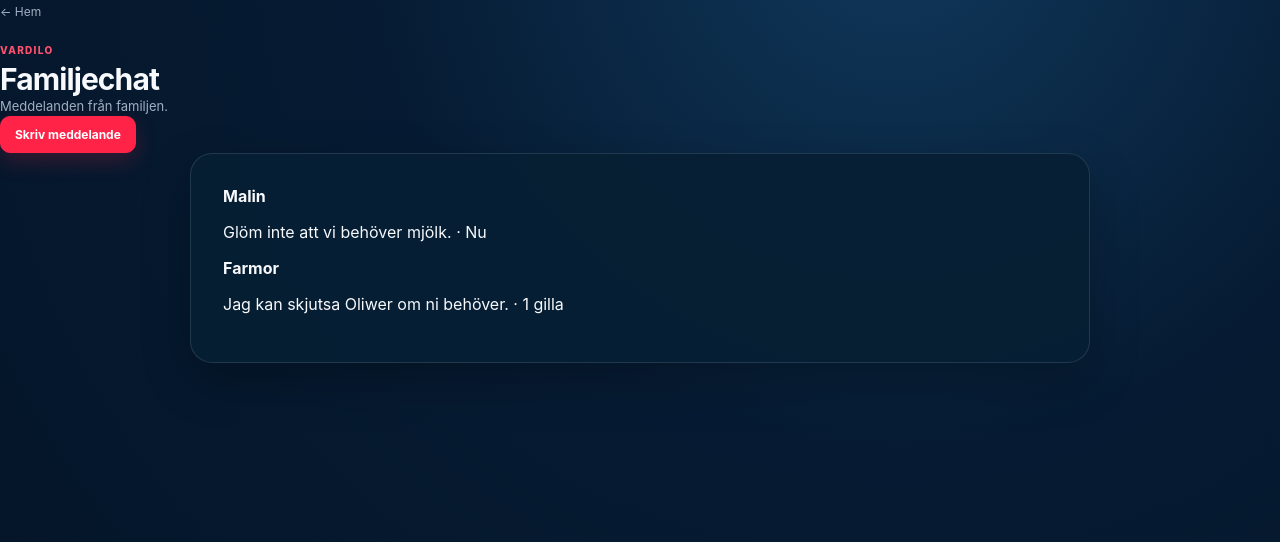
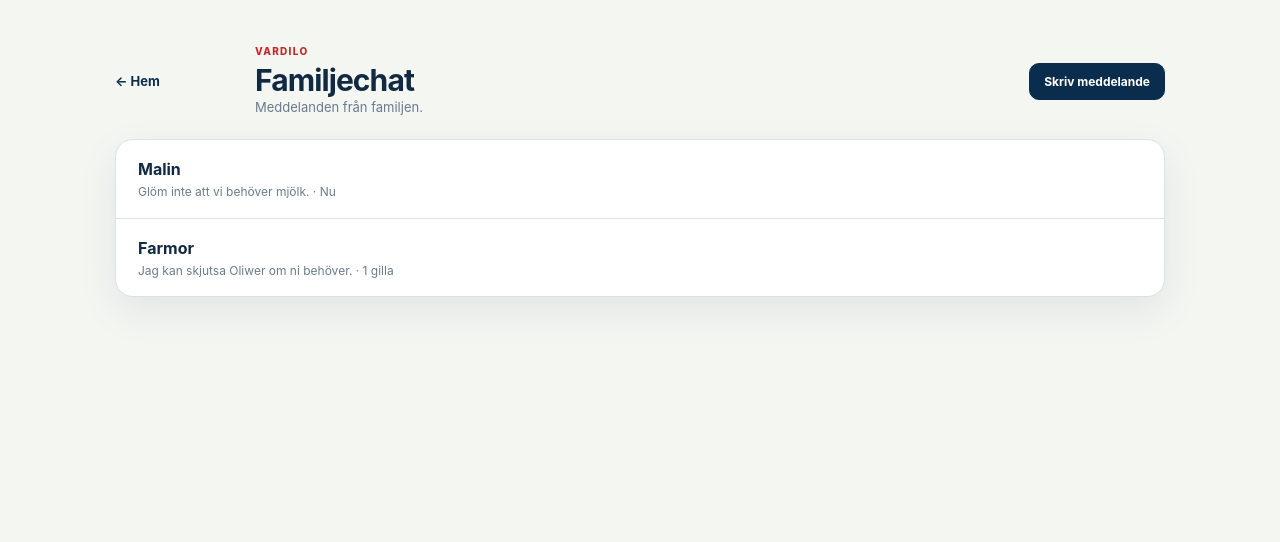
Before and after one commit to AdrianAmbjorn/Vardilo, a Next.js app: page /chat in a window 1280 px wide. Shown: the top 542 px of the page. Built offline with nearby package versions, Linux system fonts and the light colour scheme.

Commit message:
Fix navigation page styling and Vardilo colors

```diff
--- a/app/globals.css
+++ b/app/globals.css
@@ -1,96 +1,90 @@
 * { box-sizing: border-box; }
 
 :root {
-  --bg: #061b33;
-  --bg-deep: #041426;
-  --sidebar: #061a30;
-  --surface: #092541;
-  --surface-2: #0d2d4b;
-  --text: #f7f9fc;
-  --muted: #9fb0c2;
-  --line: rgba(180, 205, 225, .15);
-  --accent: #ff2348;
-  --accent-dark: #d91438;
-  --accent-soft: rgba(255, 35, 72, .13);
-  --blue-soft: rgba(57, 126, 196, .22);
-  --shadow: 0 18px 50px rgba(0, 0, 0, .24);
+  --bg: #f4f6f2;
+  --surface: #ffffff;
+  --text: #102a43;
+  --muted: #6b7b8c;
+  --line: #dbe3ea;
+  --accent: #0b2d4d;
+  --accent-soft: #e8eef4;
+  --red: #c62828;
+  --red-soft: #fbeaea;
+  --shadow: 0 14px 40px rgba(16, 42, 67, .08);
 }
 
 html, body { margin: 0; min-height: 100%; }
-body { background: radial-gradient(circle at 70% -10%, #10385b 0, var(--bg) 42%, var(--bg-deep) 100%); color: var(--text); font-family: Inter, ui-sans-serif, system-ui, -apple-system, BlinkMacSystemFont, "Segoe UI", sans-serif; }
+body { background: var(--bg); color: var(--text); font-family: Inter, ui-sans-serif, system-ui, -apple-system, BlinkMacSystemFont, "Segoe UI", sans-serif; }
 button, a, input { font: inherit; }
 button { cursor: pointer; }
-a { color: inherit; }
 
 .shell { min-height: 100vh; display: grid; grid-template-columns: 255px 1fr; }
-.sidebar { background: rgba(4, 20, 38, .88); border-right: 1px solid var(--line); padding: 28px 18px; display: flex; flex-direction: column; }
-.brand { display: flex; gap: 12px; align-items: center; padding: 0 10px 30px; text-decoration: none; }
-.brand-mark { width: 40px; height: 40px; border-radius: 13px; background: var(--accent); color: white; display: grid; place-items: center; font-weight: 800; font-size: 19px; box-shadow: 0 8px 22px rgba(255, 35, 72, .25); }
+.sidebar { background: #fbfcfd; border-right: 1px solid var(--line); padding: 28px 18px; display: flex; flex-direction: column; }
+.brand { display: flex; gap: 12px; align-items: center; padding: 0 10px 30px; text-decoration: none; color: var(--text); }
+.brand-mark { width: 40px; height: 40px; border-radius: 13px; background: var(--accent); color: white; display: grid; place-items: center; font-weight: 800; font-size: 19px; }
 .brand strong { display: block; letter-spacing: .14em; font-size: 15px; }
 .brand span { display: block; color: var(--muted); font-size: 11px; margin-top: 3px; }
 nav { display: grid; gap: 5px; }
-.nav-item { text-decoration: none; color: var(--text); padding: 11px 12px; border-radius: 11px; display: flex; flex-direction: column; transition: .16s ease; }
-.nav-item:hover, .nav-item.active { background: var(--accent); color: white; transform: translateX(2px); }
+.nav-item { text-decoration: none; color: var(--text); padding: 11px 12px; border-radius: 11px; display: flex; flex-direction: column; }
+.nav-item:hover, .nav-item.active { background: var(--accent-soft); color: var(--accent); }
 .nav-item span { font-size: 14px; font-weight: 650; }
 .nav-item small { font-size: 11px; color: var(--muted); margin-top: 2px; }
-.nav-item:hover small, .nav-item.active small { color: rgba(255,255,255,.8); }
 .sidebar-footer { margin-top: auto; padding: 24px 10px 0; border-top: 1px solid var(--line); }
 .family-label { color: var(--muted); font-size: 10px; letter-spacing: .12em; font-weight: 700; margin-bottom: 12px; }
 .member { display: flex; align-items: center; gap: 9px; margin: 9px 0; }
 .member strong, .member small { display: block; }
 .member strong { font-size: 12px; }
 .member small { color: var(--muted); font-size: 10px; margin-top: 1px; }
-.avatar { width: 30px; height: 30px; border-radius: 50%; background: #17456d; color: white; display: grid; place-items: center; font-weight: 700; font-size: 12px; flex: 0 0 auto; }
+.avatar { width: 30px; height: 30px; border-radius: 50%; background: #e7edf3; color: var(--accent); display: grid; place-items: center; font-weight: 700; font-size: 12px; flex: 0 0 auto; }
 .avatar.small { width: 28px; height: 28px; }
 .content { max-width: 1180px; width: 100%; margin: 0 auto; padding: 38px 46px 60px; }
 .topbar { display: flex; justify-content: space-between; align-items: center; margin-bottom: 26px; }
-.eyebrow { color: #ff526f; font-size: 10px; font-weight: 800; letter-spacing: .13em; margin: 0 0 7px; }
+.eyebrow { color: var(--red); font-size: 10px; font-weight: 800; letter-spacing: .13em; margin: 0 0 7px; }
+.red-text { color: var(--red); }
 h1 { font-size: 30px; line-height: 1.1; margin: 0; letter-spacing: -.03em; }
 h2 { font-size: 25px; margin: 5px 0 8px; letter-spacing: -.025em; }
 h3 { font-size: 16px; margin: 0; }
-.red-text { color: var(--accent); }
-.red-dot { color: var(--accent); font-size: 11px; margin-right: 4px; }
-.profile { border: 1px solid rgba(255,255,255,.18); width: 38px; height: 38px; border-radius: 50%; background: transparent; color: white; font-weight: 700; }
-.profile:hover { border-color: var(--accent); color: var(--accent); }
-.hero-card { background: linear-gradient(135deg, rgba(11, 43, 71, .96), rgba(7, 30, 51, .96)); border: 1px solid var(--line); border-radius: 20px; padding: 28px; box-shadow: var(--shadow); display: flex; justify-content: space-between; align-items: center; gap: 25px; }
+.profile { border: 0; width: 38px; height: 38px; border-radius: 50%; background: var(--accent); color: white; font-weight: 700; }
+.hero-card { background: var(--surface); border: 1px solid var(--line); border-radius: 20px; padding: 28px; box-shadow: var(--shadow); display: flex; justify-content: space-between; align-items: center; gap: 25px; }
 .muted { color: var(--muted); font-size: 13px; line-height: 1.55; margin: 0; }
 .hero-actions { display: flex; gap: 9px; flex-shrink: 0; }
-.primary, .secondary, .help-request button, .help-request a { border-radius: 10px; padding: 10px 14px; font-size: 12px; font-weight: 700; text-decoration: none; }
-.primary { border: 1px solid var(--accent); background: var(--accent); color: white; box-shadow: 0 8px 22px rgba(255,35,72,.2); }
-.primary:hover { background: #ff3d5d; }
-.secondary { border: 1px solid rgba(255,255,255,.2); background: transparent; color: white; }
-.secondary:hover { border-color: var(--accent); color: white; }
-.quick-add { margin-top: 12px; padding: 16px 18px; background: var(--surface); border: 1px solid var(--line); border-radius: 14px; display: flex; align-items: center; justify-content: space-between; gap: 20px; box-shadow: var(--shadow); }
-.quick-add > div { display: flex; gap: 8px; flex-wrap: wrap; }
-.quick-add a { text-decoration: none; background: var(--accent-soft); color: #ff6a82; border: 1px solid rgba(255,35,72,.25); border-radius: 9px; padding: 8px 11px; font-size: 11px; font-weight: 700; }
+.primary, .secondary, .help-request button { border-radius: 10px; padding: 10px 14px; font-size: 12px; font-weight: 700; text-decoration: none; }
+.primary { border: 1px solid var(--accent); background: var(--accent); color: white; }
+.secondary { border: 1px solid var(--line); background: white; color: var(--text); }
 .grid { display: grid; grid-template-columns: 1.15fr .85fr; gap: 18px; margin-top: 18px; }
-.card { background: rgba(7, 31, 52, .9); border: 1px solid var(--line); border-radius: 17px; padding: 21px; box-shadow: 0 8px 25px rgba(0, 0, 0, .16); }
+.card { background: var(--surface); border: 1px solid var(--line); border-radius: 17px; padding: 21px; box-shadow: 0 8px 25px rgba(16, 42, 67, .035); }
 .card-heading { display: flex; justify-content: space-between; align-items: center; margin-bottom: 14px; }
-.card-heading > span, .card-heading a { color: var(--muted); font-size: 11px; text-decoration: none; }
-.card-heading a:hover { color: var(--accent); }
+.card-heading > span { color: var(--muted); font-size: 11px; }
 .event { display: grid; grid-template-columns: 52px 1fr auto; gap: 12px; align-items: center; padding: 13px 0; border-top: 1px solid var(--line); }
-.time { color: #ff526f; font-weight: 750; font-size: 12px; }
+.time { color: var(--accent); font-weight: 750; font-size: 12px; }
 .event strong, .help-request strong, .task-row strong { font-size: 13px; }
 .event p, .help-request p, .task-row p { color: var(--muted); font-size: 11px; margin: 3px 0 0; }
 .tag { border-radius: 20px; padding: 5px 8px; font-size: 9px; font-weight: 700; }
-.blue { background: var(--blue-soft); color: #9fd1ff; }
-.green { background: rgba(50, 180, 123, .16); color: #79d8ad; }
-.purple { background: rgba(135, 91, 218, .2); color: #c6adff; }
+.blue { background: #e9f0f7; color: #315a7c; }
+.green { background: #e7f2eb; color: #35664e; }
+.purple { background: #eeeaf5; color: #6d5888; }
 .help-request { display: flex; justify-content: space-between; align-items: center; gap: 10px; border-top: 1px solid var(--line); padding: 14px 0; }
-.help-request button, .help-request a { border: 1px solid rgba(255,255,255,.18); background: transparent; color: white; white-space: nowrap; }
-.help-request button:hover, .help-request a:hover { border-color: var(--accent); color: #ff7188; }
-.progress { height: 8px; border-radius: 20px; background: #12324e; overflow: hidden; margin: 18px 0 9px; }
-.progress span { display: block; height: 100%; background: linear-gradient(90deg, var(--accent-dark), var(--accent)); border-radius: inherit; }
+.help-request button { border: 1px solid var(--line); background: white; color: var(--accent); white-space: nowrap; }
+.progress { height: 8px; border-radius: 20px; background: #edf1ed; overflow: hidden; margin: 18px 0 9px; }
+.progress span { display: block; height: 100%; background: var(--red); border-radius: inherit; }
 .task-row { display: flex; align-items: center; gap: 10px; padding: 11px 0; border-top: 1px solid var(--line); }
-.check { width: 25px; height: 25px; display: grid; place-items: center; background: var(--accent-soft); color: #ff5b74; border-radius: 50%; font-size: 12px; font-weight: 800; }
+.check { width: 25px; height: 25px; display: grid; place-items: center; background: var(--red-soft); color: var(--red); border-radius: 50%; font-size: 12px; font-weight: 800; }
 .message { display: flex; gap: 9px; padding: 11px 0; border-top: 1px solid var(--line); }
 .message p { font-size: 12px; margin: 3px 0; line-height: 1.45; }
 .message small { color: var(--muted); font-size: 10px; }
+.quick-add { margin-top: 12px; background: var(--surface); border: 1px solid var(--line); border-radius: 14px; padding: 14px; box-shadow: var(--shadow); }
+.quick-add > div { display: flex; gap: 8px; margin-top: 10px; flex-wrap: wrap; }
+.quick-add a { padding: 8px 11px; border-radius: 9px; background: var(--accent-soft); color: var(--accent); text-decoration: none; font-size: 12px; font-weight: 700; }
+.red-dot { color: var(--red); font-size: 10px; }
 
-.section-page { min-height: 100vh; padding: 45px; background: radial-gradient(circle at 70% -10%, #10385b 0, var(--bg) 42%, var(--bg-deep) 100%); }
-.section-card { max-width: 900px; margin: 0 auto; background: rgba(7,31,52,.94); border: 1px solid var(--line); border-radius: 22px; padding: 32px; box-shadow: var(--shadow); }
-.section-card a { color: #ff6a82; text-decoration: none; }
-.back-link { display: inline-block; margin-bottom: 25px; font-size: 12px; color: var(--muted); text-decoration: none; }
+.section-shell { min-height: 100vh; padding: 45px clamp(22px, 6vw, 90px); background: var(--bg); }
+.section-header { max-width: 1050px; margin: 0 auto 22px; display: grid; grid-template-columns: 120px 1fr auto; gap: 20px; align-items: center; }
+.back-link { color: var(--accent); text-decoration: none; font-weight: 700; font-size: 13px; }
+.section-card { max-width: 1050px; margin: 0 auto; background: var(--surface); border: 1px solid var(--line); border-radius: 18px; box-shadow: var(--shadow); overflow: hidden; }
+.section-row { min-height: 78px; display: flex; justify-content: space-between; align-items: center; gap: 20px; padding: 18px 22px; border-top: 1px solid var(--line); }
+.section-row:first-child { border-top: 0; }
+.section-row p { color: var(--muted); font-size: 12px; margin: 5px 0 0; }
+.section-row .secondary { cursor: pointer; }
 
 .auth-shell { min-height: 100vh; display: grid; place-items: center; padding: 28px; background: var(--bg); }
 .auth-card { width: min(440px, 100%); background: var(--surface); border: 1px solid var(--line); border-radius: 22px; padding: 34px; box-shadow: var(--shadow); }
@@ -99,11 +93,11 @@ h3 { font-size: 16px; margin: 0; }
 .auth-heading h1 { margin-bottom: 9px; }
 .auth-form { display: grid; gap: 16px; }
 .auth-form label { display: grid; gap: 7px; color: var(--text); font-size: 12px; font-weight: 700; }
-.auth-form input { width: 100%; border: 1px solid var(--line); border-radius: 10px; padding: 12px 13px; background: #071d31; color: var(--text); outline: none; }
+.auth-form input { width: 100%; border: 1px solid var(--line); border-radius: 10px; padding: 12px 13px; background: #fbfcfd; color: var(--text); outline: none; }
 .auth-form input:focus { border-color: var(--accent); box-shadow: 0 0 0 3px var(--accent-soft); }
 .auth-submit { width: 100%; padding: 12px 14px; }
 .auth-submit:disabled { opacity: .65; cursor: wait; }
-.auth-switch { width: 100%; border: 0; background: transparent; color: #ff6a82; font-size: 12px; font-weight: 700; margin-top: 18px; padding: 8px; }
+.auth-switch { width: 100%; border: 0; background: transparent; color: var(--accent); font-size: 12px; font-weight: 700; margin-top: 18px; padding: 8px; }
 .auth-message { margin: 0; padding: 10px 12px; border-radius: 9px; background: var(--accent-soft); color: var(--text); font-size: 12px; line-height: 1.45; }
 
-@media (max-width: 850px) { .shell { grid-template-columns: 1fr; } .sidebar { display: none; } .content { padding: 25px 18px 45px; } .hero-card { align-items: flex-start; flex-direction: column; } .grid { grid-template-columns: 1fr; } .quick-add { align-items: flex-start; flex-direction: column; } }
+@media (max-width: 850px) { .shell { grid-template-columns: 1fr; } .sidebar { display: none; } .content { padding: 25px 18px 45px; } .hero-card { align-items: flex-start; flex-direction: column; } .grid { grid-template-columns: 1fr; } .section-header { grid-template-columns: 1fr; } }
```
